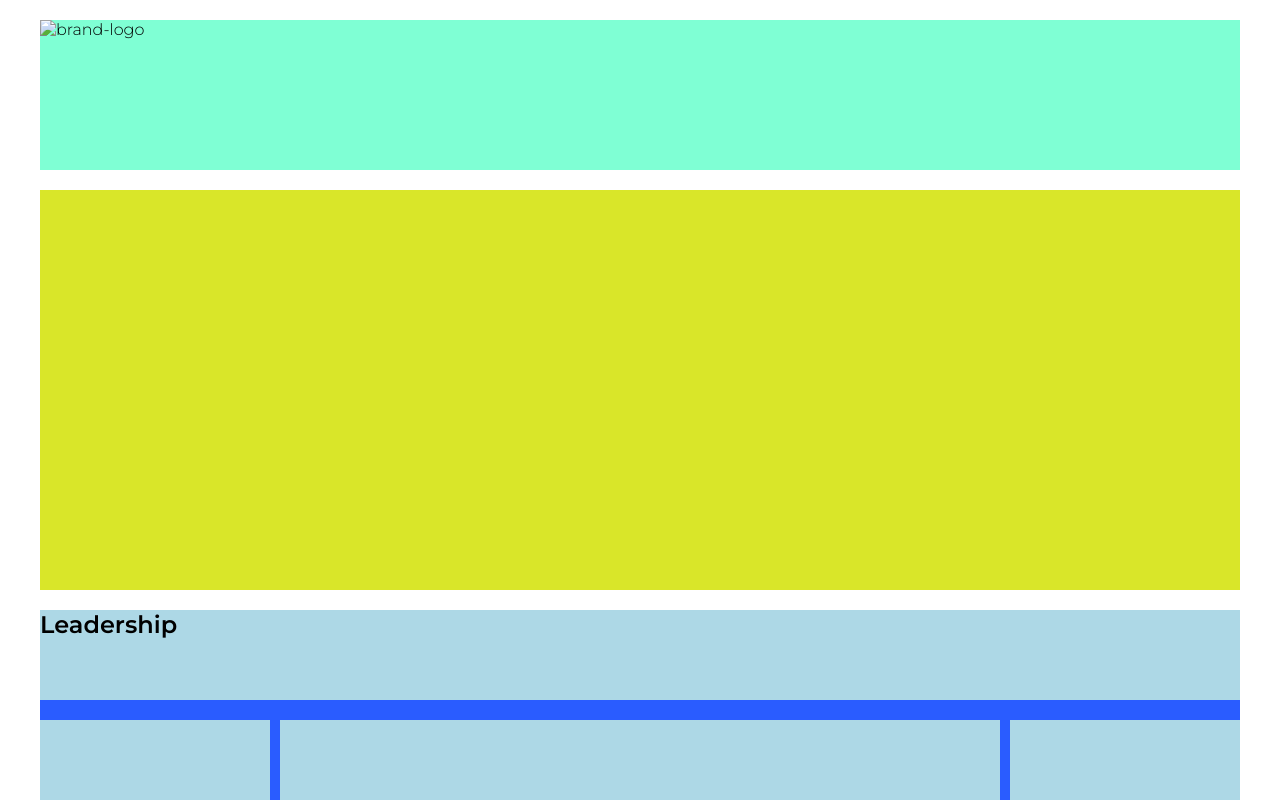
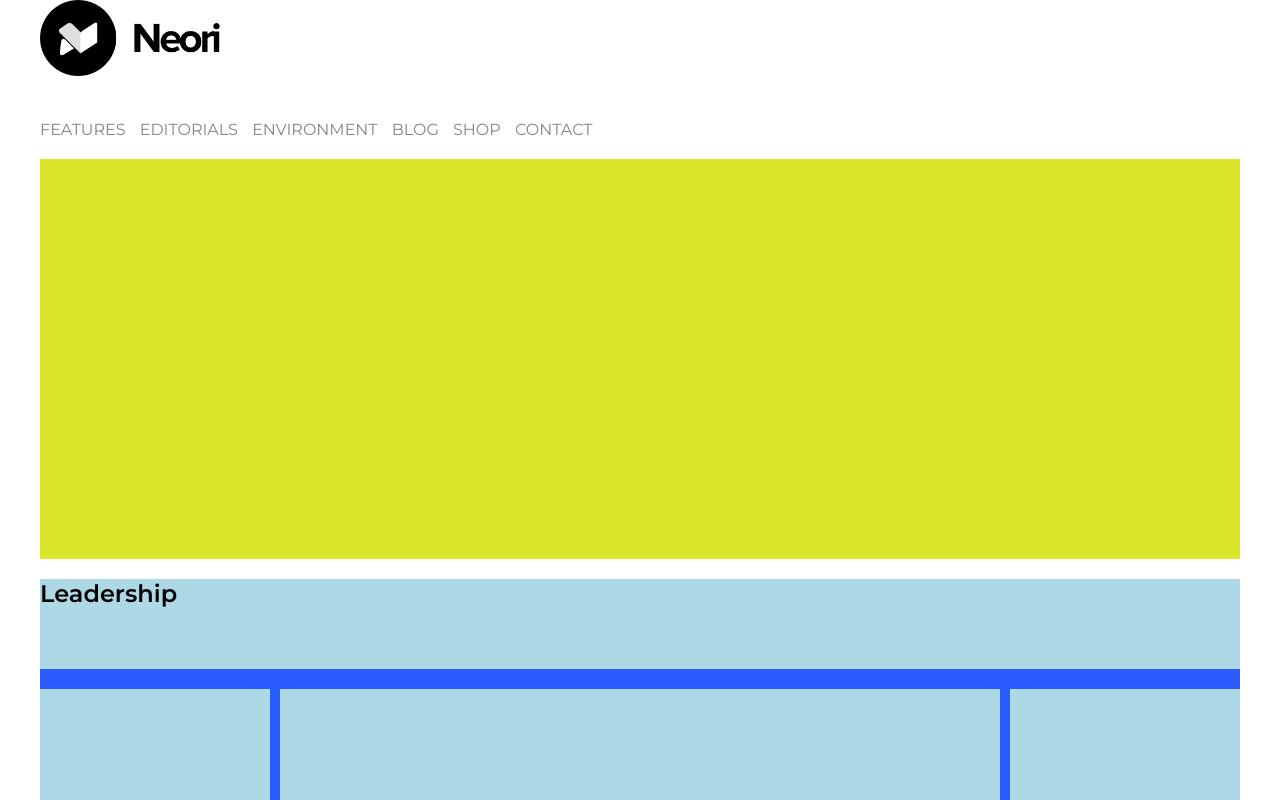
Before and after one commit to EmiPro97/htmlcss-wp, a plain HTML site: page index.html in a window 1280 px wide. Shown: the top 800 px of the page. Drawn offline with Linux system fonts and the light colour scheme.

Commit message:
completed header sect.

```diff
--- a/css/style.css
+++ b/css/style.css
@@ -4,12 +4,13 @@
     padding: 0;
     box-sizing: border-box;
     font-family: 'Montserrat', sans-serif;
-    font-weight: 300;
+    font-weight: 400;
 }
 
 h1, h2, h3, h4, h5, h6{
     font-weight: 600;
 }
+
 
 /* Utilities */
 .container{
@@ -23,33 +24,29 @@ h1, h2, h3, h4, h5, h6{
     clear: both;
 }
 
+
+/* Sections margin */
 .head,
 .presentation-info,
 .main-content,
 .foot{
     margin-bottom: 20px;
-    margin-top: 20px;
 }
 
 
 /* Header */
-.head{
-    height: 150px;
-    background-color: aquamarine;
-}
-
 .head .logo img{
-    width: ;
+    width: 180px ;
 }
 
 .navigation-bar .nav-menu{
-    margin-top: ;
+    margin-top: 40px;
 }
 
 .nav-menu li{
     display: inline-block;
     list-style: none;
-    padding-right: ;
+    padding-right: 10px;
 }
 
 .nav-menu li:last-child{
@@ -59,7 +56,7 @@ h1, h2, h3, h4, h5, h6{
 .nav-menu li a{
     text-decoration: none;
     text-transform: uppercase;
-    color: gray;
+    color: #858585;
 }
 
 .nav-menu li a:hover{
--- a/index.html
+++ b/index.html
@@ -10,31 +10,47 @@
 
     <!-- Font -->
     <link rel="preconnect" href="https://fonts.gstatic.com">
-    <link href="https://fonts.googleapis.com/css2?family=Montserrat:wght@300;600&display=swap" rel="stylesheet">
+    <link href="https://fonts.googleapis.com/css2?family=Montserrat:wght@400;600&display=swap" rel="stylesheet">
 
     <!-- Window title -->
-    <title>Milestone 1</title>
+    <title>Milestone 2</title>
 </head>
 <body>
 
-    <!-- Wrapper -->
+    <!-- Page Wrapper -->
     <div class="container">
 
         <!-- Header -->
-        <header class="head" href="#">
-            <a class="logo">
-                <img src="" alt="brand-logo">
+        <header class="head">
+            <a class="logo" href="#">
+                <img src="./img/logo.png" alt="brand-logo">
             </a>
             <nav class="navigation-bar">
                 <ul class="nav-menu">
                     <li>
-                        <a href="#"></a>
+                        <a href="#">features</a>
+                    </li>
+                    <li>
+                        <a href="#">editorials</a>
+                    </li>
+                     <li>
+                        <a href="#">environment</a>
+                     </li>
+                    <li>
+                        <a href="#">blog</a>
+                    </li>
+                    <li>
+                        <a href="#">shop</a>
+                    </li>
+                    <li>
+                        <a href="#">contact</a>
                     </li>
                 </ul>
             </nav>
         </header>
 
         <!-- Main -->
+        <main>
             <section class="presentation-info">
                 <!-- <img src="#" alt="">
                 <h2></h2> -->
@@ -49,6 +65,7 @@
                     <div class="right-side bar"></div>
                 </div>
             </section>
+        </main>
 
         <!-- Footer -->
         <footer class="foot">
```
Lines whose indentation alone changed are shown as unchanged.
